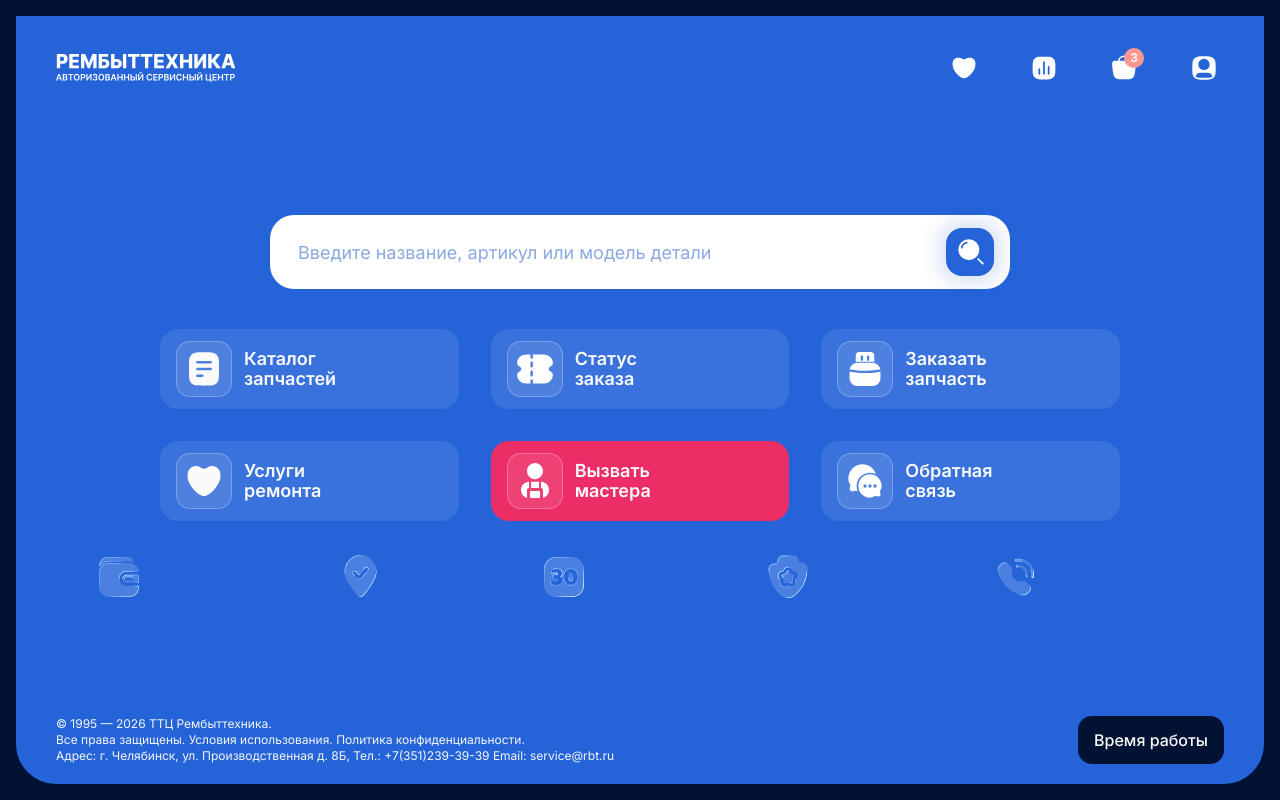
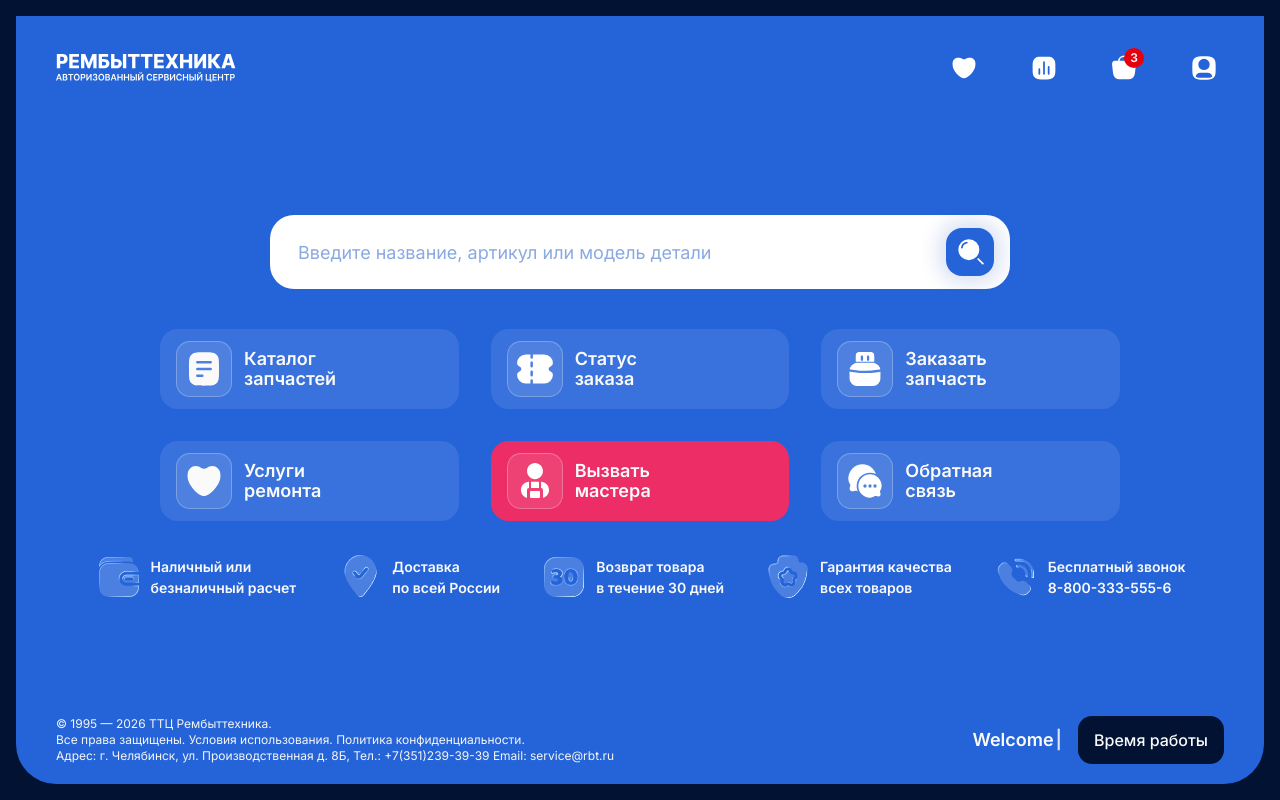
Before and after one commit to devtimberg/rbt-service-web, a Next.js app: page / in a window 1280 px wide. Built offline with nearby package versions, Linux system fonts and the light colour scheme.

Commit message:
Refactor global styles and component layouts for improved visual consistency; remove dark theme styles, update text colors in HomeBenefitsStrip and LayoutSheet components, and adjust background properties in globals.css for a cleaner design.

```diff
--- a/app/@sheet/layout.tsx
+++ b/app/@sheet/layout.tsx
@@ -94,7 +94,7 @@
         className="h-[calc(100%-140px)] max-h-[calc(100%-140px)] rounded-[40px] border-0"
       >
         <LayoutSheetTitle className="sr-only">Страница</LayoutSheetTitle>
-        <div className="h-full overflow-y-auto overscroll-y-contain px-4 py-6">
+        <div className="text-primary h-full overflow-y-auto overscroll-y-contain px-4 py-6">
           {renderedChildren}
         </div>
       </LayoutSheetContent>
--- a/app/globals.css
+++ b/app/globals.css
@@ -3,7 +3,6 @@
 @import "shadcn/tailwind.css";
 @import "../shared/styles/tokens.css";
 @import "../shared/styles/theme-mapping.css";
-@import "../shared/styles/theme-dark.css";
 
 @custom-variant dark (&:is(.dark *));
 
@@ -25,6 +24,6 @@
     @apply caret-secondary-500 selection:bg-secondary-500 selection:text-inverse;
   }
   body {
-    @apply bg-background text-foreground;
+    @apply bg-white text-black;
   }
 }
--- a/screens/home/ui/home-benefits-strip.tsx
+++ b/screens/home/ui/home-benefits-strip.tsx
@@ -18,7 +18,7 @@
     <Container>
       {/* Мобильный блок "Бесплатный звонок" (виден только до md). */}
       {callBenefit ? (
-        <div className="bg-primary-300 text-primary mb-8 flex w-full items-center justify-center gap-3 rounded-3xl px-6 py-5 md:hidden">
+        <div className="bg-primary-300 mb-8 flex w-full items-center justify-center gap-3 rounded-3xl px-6 py-5 md:hidden">
           <Image
             src={callBenefit.iconSrc}
             alt=""
@@ -27,14 +27,14 @@
             className="block"
             aria-hidden
           />
-          <span className="text-[16px] leading-tight font-semibold whitespace-pre-wrap">
+          <span className="text-inverse text-[16px] leading-tight font-semibold whitespace-pre-wrap">
             {callBenefit.text}
           </span>
         </div>
       ) : null}
 
       {/* Мобильная сетка преимуществ 2x2 без call-элемента. */}
-      <div className="mx-auto grid w-max grid-cols-[repeat(2,max-content)] gap-x-8 gap-y-10 md:hidden">
+      <div className="text-inverse mx-auto grid w-max grid-cols-[repeat(2,max-content)] gap-x-8 gap-y-10 md:hidden">
         {regularBenefits.map((benefit) => (
           <HStack
             key={benefit.key}
@@ -49,7 +49,7 @@
               className="block"
               aria-hidden
             />
-            <span className="text-primary text-[12px] font-medium whitespace-pre-wrap">
+            <span className="text-inverse text-[12px] font-medium whitespace-pre-wrap">
               {benefit.text}
             </span>
           </HStack>
@@ -76,7 +76,7 @@
                 className="block"
                 aria-hidden
               />
-              <span className="text-primary text-[14px] font-medium whitespace-pre-wrap">
+              <span className="text-inverse text-[14px] font-medium whitespace-pre-wrap">
                 {benefit.text}
               </span>
             </HStack>
@@ -100,7 +100,7 @@
                 className="block"
                 aria-hidden
               />
-              <span className="text-primary text-[14px] font-medium whitespace-pre-wrap">
+              <span className="text-inverse text-[14px] font-medium whitespace-pre-wrap">
                 {benefit.text}
               </span>
             </HStack>
@@ -124,7 +124,7 @@
               className="block"
               aria-hidden
             />
-            <span className="text-primary text-[14px] font-semibold whitespace-pre-wrap">
+            <span className="text-inverse text-[14px] font-semibold whitespace-pre-wrap">
               {benefit.text}
             </span>
           </HStack>
--- a/shared/styles/theme-dark.css
+++ /dev/null
@@ -1,99 +0,0 @@
-.dark {
-  /* Primitive palettes */
-  --brand-50: oklch(0.3 0.07 264);
-  --brand-100: oklch(0.36 0.09 264);
-  --brand-200: oklch(0.44 0.12 264);
-  --brand-300: oklch(0.52 0.15 264);
-  --brand-400: oklch(0.6 0.18 264);
-  --brand-500: oklch(0.68 0.2 264);
-  --brand-600: oklch(0.75 0.18 264);
-  --brand-700: oklch(0.82 0.15 264);
-  --brand-800: oklch(0.88 0.1 264);
-  --brand-900: oklch(0.93 0.06 264);
-  --brand-950: oklch(0.97 0.03 264);
-
-  --neutral-50: oklch(0.14 0 0);
-  --neutral-100: oklch(0.2 0 0);
-  --neutral-200: oklch(0.27 0 0);
-  --neutral-300: oklch(0.33 0 0);
-  --neutral-400: oklch(0.45 0 0);
-  --neutral-500: oklch(0.56 0 0);
-  --neutral-600: oklch(0.68 0 0);
-  --neutral-700: oklch(0.78 0 0);
-  --neutral-800: oklch(0.87 0 0);
-  --neutral-900: oklch(0.94 0 0);
-  --neutral-950: oklch(0.98 0 0);
-
-  --success-100: oklch(0.36 0.07 145);
-  --success-300: oklch(0.5 0.1 145);
-  --success-500: oklch(0.62 0.14 145);
-  --success-700: oklch(0.74 0.11 145);
-  --success-900: oklch(0.86 0.07 145);
-
-  --warning-100: oklch(0.42 0.08 85);
-  --warning-300: oklch(0.56 0.11 85);
-  --warning-500: oklch(0.68 0.16 85);
-  --warning-700: oklch(0.79 0.13 85);
-  --warning-900: oklch(0.9 0.08 85);
-
-  --danger-100: oklch(0.41 0.11 25);
-  --danger-300: oklch(0.52 0.15 25);
-  --danger-500: oklch(0.64 0.19 25);
-  --danger-700: oklch(0.75 0.16 25);
-  --danger-900: oklch(0.86 0.1 25);
-
-  --info-100: oklch(0.4 0.08 240);
-  --info-300: oklch(0.52 0.1 240);
-  --info-500: oklch(0.64 0.14 240);
-  --info-700: oklch(0.76 0.11 240);
-  --info-900: oklch(0.88 0.07 240);
-
-  /* Semantic tokens */
-  --surface-canvas: oklch(0.145 0 0);
-  --surface-default: oklch(0.205 0 0);
-  --surface-elevated: oklch(0.205 0 0);
-  --surface-overlay: oklch(0.205 0 0);
-  --surface-subtle: oklch(0.269 0 0);
-
-  --primary: oklch(0.985 0 0);
-  --secondary: oklch(0.985 0 0);
-  --disabled: oklch(0.708 0 0);
-  --inverse: oklch(0.205 0 0);
-
-  --border-subtle: oklch(1 0 0 / 10%);
-  --border-default: oklch(1 0 0 / 10%);
-  --border-strong: oklch(0.556 0 0);
-  --input-default: oklch(1 0 0 / 15%);
-
-  --focus-ring: oklch(0.556 0 0);
-
-  --action-primary-bg: oklch(0.922 0 0);
-  --action-primary-fg: oklch(0.205 0 0);
-  --action-secondary-bg: oklch(0.269 0 0);
-  --action-secondary-fg: oklch(0.985 0 0);
-  --action-accent-bg: oklch(0.269 0 0);
-  --action-accent-fg: oklch(0.985 0 0);
-
-  --state-danger-bg: oklch(0.704 0.191 22.216);
-  --state-danger-fg: oklch(0.985 0 0);
-  --state-success-bg: var(--success-500);
-  --state-success-fg: oklch(0.205 0 0);
-  --state-warning-bg: var(--warning-500);
-  --state-warning-fg: oklch(0.205 0 0);
-  --state-info-bg: var(--info-500);
-  --state-info-fg: oklch(0.205 0 0);
-
-  --chart-1: oklch(0.488 0.243 264.376);
-  --chart-2: oklch(0.696 0.17 162.48);
-  --chart-3: oklch(0.769 0.188 70.08);
-  --chart-4: oklch(0.627 0.265 303.9);
-  --chart-5: oklch(0.645 0.246 16.439);
-  --sidebar: oklch(0.205 0 0);
-  --sidebar-foreground: oklch(0.985 0 0);
-  --sidebar-primary: oklch(0.488 0.243 264.376);
-  --sidebar-primary-foreground: oklch(0.985 0 0);
-  --sidebar-accent: oklch(0.269 0 0);
-  --sidebar-accent-foreground: oklch(0.985 0 0);
-  --sidebar-border: oklch(1 0 0 / 10%);
-  --sidebar-ring: oklch(0.556 0 0);
-}
--- a/shared/styles/tokens.css
+++ b/shared/styles/tokens.css
@@ -13,9 +13,6 @@
   --surface-elevated: oklch(1 0 0);
   --surface-overlay: oklch(1 0 0);
   --surface-subtle: oklch(0.97 0 0);
-
-  --text-primary: oklch(0.145 0 0);
-  --text-muted: oklch(0.556 0 0);
 
   --primary: oklch(0.145 0 0);
   --secondary: oklch(0.205 0 0);
@@ -79,8 +76,6 @@
   --card-foreground: oklch(0.145 0 0);
   --popover: oklch(1 0 0);
   --popover-foreground: oklch(0.145 0 0);
-  --primary: oklch(1 0 0);
-  --primary-foreground: oklch(0.985 0 0);
   --secondary: oklch(0.97 0 0);
   --secondary-foreground: oklch(0.205 0 0);
   --muted: oklch(0.97 0 0);
@@ -104,24 +99,4 @@
   --sidebar-accent-foreground: oklch(0.205 0 0);
   --sidebar-border: oklch(0.922 0 0);
   --sidebar-ring: oklch(0.708 0 0);
-
-  /* shadcn compatibility mapping to semantic tokens */
-  --background: var(--surface-canvas);
-  --foreground: var(--text-primary);
-  --card: var(--surface-default);
-  --card-foreground: var(--text-primary);
-  --popover: var(--surface-overlay);
-  --popover-foreground: var(--text-primary);
-  --primary: var(--action-primary-bg);
-  --primary-foreground: var(--action-primary-fg);
-  --secondary: var(--action-secondary-bg);
-  --secondary-foreground: var(--action-secondary-fg);
-  --muted: var(--surface-subtle);
-  --muted-foreground: var(--text-muted);
-  --accent: var(--action-accent-bg);
-  --accent-foreground: var(--action-accent-fg);
-  --destructive: var(--state-danger-bg);
-  --border: var(--border-default);
-  --input: var(--input-default);
-  --ring: var(--focus-ring);
 }
--- a/shared/ui/kit/heading.tsx
+++ b/shared/ui/kit/heading.tsx
@@ -23,11 +23,11 @@
   } as const;
 
   const mapClassNameBySize = {
-    xs: "text-primary cursor-default text-[14px] font-medium leading-[18px]",
-    sm: "text-primary cursor-default text-[18px] font-medium",
-    md: "text-primary cursor-default text-[20px] font-medium",
-    lg: "text-primary cursor-default text-[26px] font-semibold leading-[38px]",
-    xl: "text-primary cursor-default text-[32px] font-semibold leading-[38px]",
+    xs: "text-current cursor-default text-[14px] font-medium leading-[18px]",
+    sm: "text-current cursor-default text-[18px] font-medium",
+    md: "text-current cursor-default text-[20px] font-medium",
+    lg: "text-current cursor-default text-[26px] font-semibold leading-[38px]",
+    xl: "text-current cursor-default text-[32px] font-semibold leading-[38px]",
   } as const;
 
   return React.createElement(
--- a/shared/ui/kit/layout-sheet.tsx
+++ b/shared/ui/kit/layout-sheet.tsx
@@ -81,7 +81,7 @@
       <SheetPrimitive.Content
         data-slot="layout-sheet-content"
         className={cn(
-          "bg-background data-[state=closed]:animate-out data-[state=open]:animate-in fixed z-50 flex flex-col gap-4 shadow-lg transition ease-in-out data-[state=closed]:duration-300 data-[state=open]:duration-500",
+          "bg-background text-primary data-[state=closed]:animate-out data-[state=open]:animate-in fixed z-50 flex flex-col gap-4 shadow-lg transition ease-in-out data-[state=closed]:duration-300 data-[state=open]:duration-500",
           side === "right" &&
             "data-[state=closed]:slide-out-to-right data-[state=open]:slide-in-from-right inset-y-0 right-0 h-full w-3/4 border-l sm:max-w-sm",
           side === "left" &&
@@ -139,7 +139,7 @@
   return (
     <SheetPrimitive.Title
       data-slot="layout-sheet-title"
-      className={cn("text-foreground font-semibold", className)}
+      className={cn("text-primary font-semibold", className)}
       {...props}
     />
   );
@@ -152,7 +152,7 @@
   return (
     <SheetPrimitive.Description
       data-slot="layout-sheet-description"
-      className={cn("text-muted-foreground text-sm", className)}
+      className={cn("text-primary text-sm", className)}
       {...props}
     />
   );
--- a/widgets/footer.tsx
+++ b/widgets/footer.tsx
@@ -57,7 +57,7 @@
                 |
               </span>
             </span>
-            <span className="absolute inset-0">
+            <span className="text-inverse absolute inset-0">
               {GREETINGS[greetingIndex].slice(0, typedLength)}
               <span
                 aria-hidden
```
